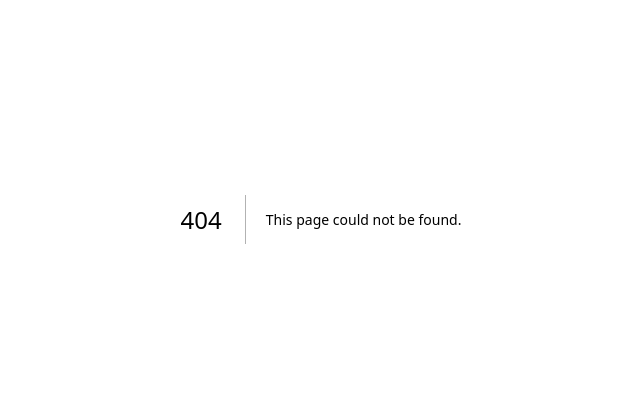
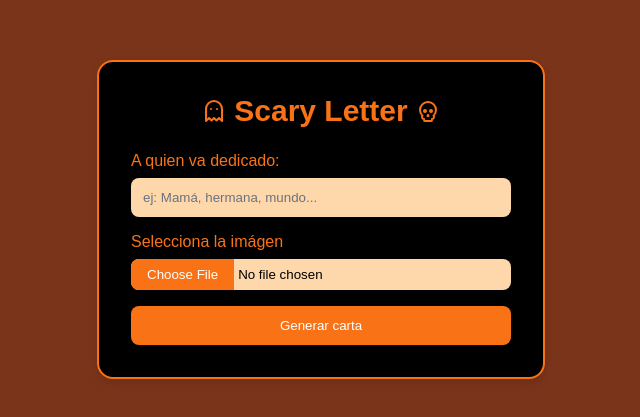
Before and after one commit to PabloMClementeP/cloudinary-halloween-hackathon, a Next.js app: page /start in a window 1280 px wide. Before the commit this address had no page. Shown: the part 181-598 px from the top of the page, without its empty margins (319-959 px from the left). Built offline with nearby package versions, Linux system fonts and the light colour scheme.

Commit message:
feat: inital concept

```diff
--- a/src/app/layout.tsx
+++ b/src/app/layout.tsx
@@ -14,8 +14,8 @@ const geistMono = localFont({
 });
 
 export const metadata: Metadata = {
-  title: "Create Next App",
-  description: "Generated by create next app",
+  title: "Cloudinary - Halloween Hackathon",
+  description: "Application to create a Cloudinary application",
 };
 
 export default function RootLayout({
--- /dev/null
+++ b/src/app/start/page.tsx
@@ -0,0 +1,79 @@
+'use client'
+
+import { useState, ChangeEvent } from 'react'
+import styled from 'styled-components'
+import { Ghost, Skull } from "lucide-react"
+import { Container, FormWrapper, ImagePreviewWrapper, Overlay, PreviewContainer, PreviewImage, StyledButton, StyledInput, StyledLabel, Title } from './style'
+
+
+
+const Start = () => {
+  const [name, setName] = useState('')
+  const [imagePreview, setImagePreview] = useState<string | null>(null)
+
+  const handleNameChange = (e: ChangeEvent<HTMLInputElement>) => {
+    setName(e.target.value)
+  }
+
+  const handleImageUpload = (e: ChangeEvent<HTMLInputElement>) => {
+    const file = e.target.files?.[0]
+    if (file) {
+      const reader = new FileReader()
+      reader.onloadend = () => {
+        setImagePreview(reader.result as string)
+      }
+      reader.readAsDataURL(file)
+    }
+  }
+
+  return (
+    <Container>
+      <FormWrapper>
+        <Title>
+          <Ghost style={{ marginRight: '0.5rem' }} />
+          Scary Letter
+          <Skull style={{ marginLeft: '0.5rem' }} />
+        </Title>
+
+        <div>
+          <StyledLabel htmlFor="name">A quien va dedicado:</StyledLabel>
+          <StyledInput
+            type="text"
+            id="name"
+            placeholder="ej: Mamá, hermana, mundo..."
+            value={name}
+            onChange={handleNameChange}
+          />
+        </div>
+
+        <div>
+          <StyledLabel htmlFor="image-upload">Selecciona la imágen</StyledLabel>
+          <StyledInput
+            type="file"
+            id="image-upload"
+            accept="image/*"
+            onChange={handleImageUpload}
+          />
+        </div>
+
+        {imagePreview && (
+          <ImagePreviewWrapper>
+            <h2 style={{ fontSize: '1.25rem', fontWeight: '600', color: '#f97316', marginBottom: '0.5rem' }}>
+              Image Preview
+            </h2>
+            <PreviewContainer>
+              <PreviewImage src={imagePreview} alt="Preview" width={0} height={0}/>
+              <Overlay />
+            </PreviewContainer>
+          </ImagePreviewWrapper>
+        )}
+
+        <StyledButton>
+          Generar carta
+        </StyledButton>
+      </FormWrapper>
+    </Container>
+  )
+}
+
+export default Start;
--- /dev/null
+++ b/src/app/start/style.tsx
@@ -0,0 +1,106 @@
+import Image from "next/image";
+import styled from "styled-components";
+
+export const Container = styled.div`
+  min-height: 100vh;
+  display: flex;
+  align-items: center;
+  justify-content: center;
+  background-color: #7a341a;
+`;
+
+export const FormWrapper = styled.div`
+  background-color: black;
+  padding: 2rem;
+  border-radius: 1rem;
+  box-shadow: 0 4px 8px rgba(0, 0, 0, 0.1);
+  max-width: 28rem;
+  width: 100%;
+  border: 2px solid #f97316;
+`;
+
+export const Title = styled.h1`
+  font-size: 1.875rem;
+  font-weight: bold;
+  color: #f97316;
+  text-align: center;
+  margin-bottom: 1.5rem;
+  display: flex;
+  align-items: center;
+  justify-content: center;
+`;
+
+export const StyledLabel = styled.label`
+  color: #f97316;
+  display: block;
+  margin-bottom: 0.5rem;
+`;
+
+export const StyledInput = styled.input`
+  width: 100%;
+  padding: 0.75rem;
+  background-color: #fed7aa;
+  color: black;
+  border-radius: 0.5rem;
+  border: none;
+  margin-bottom: 1rem;
+  &::placeholder {
+    color: #6b7280;
+  }
+
+  &[type="file"] {
+    padding: 0;
+    color: #000;
+    background-color: #fed7aa;
+
+    &::-webkit-file-upload-button {
+      background-color: #f97316;
+      color: white;
+      border: none;
+      padding: 0.5rem 1rem;
+      cursor: pointer;
+    }
+  }
+`;
+
+export const ImagePreviewWrapper = styled.div`
+  margin-top: 1rem;
+`;
+
+export const PreviewContainer = styled.div`
+  position: relative;
+  width: 100%;
+  height: 16rem;
+  border-radius: 0.5rem;
+  overflow: hidden;
+  border: 2px solid #f97316;
+`;
+
+export const PreviewImage = styled(Image)`
+  position: absolute;
+  inset: 0;
+  width: 100%;
+  height: 100%;
+  object-fit: contain;
+`;
+
+export const Overlay = styled.div`
+  position: absolute;
+  inset: 0;
+  background-color: rgba(0, 0, 0, 0.3);
+`;
+
+export const StyledButton = styled.button`
+  width: 100%;
+  padding: 0.75rem;
+  background-color: #f97316;
+  color: white;
+  border: none;
+  border-radius: 0.5rem;
+  cursor: pointer;
+  transition: background-color 0.3s ease;
+
+  &:hover {
+    background-color: #fb923c;
+  }
+`;
--- /dev/null
+++ b/src/app/style.tsx
@@ -0,0 +1,130 @@
+import { Ghost, Skull, Moon, Star } from "lucide-react";
+import styled, { keyframes } from "styled-components";
+
+export const float = keyframes`
+  0% { transform: translateY(0); }
+  50% { transform: translateY(-20px); }
+  100% { transform: translateY(0); }
+`;
+
+export const floatDelay1 = keyframes`
+  0% { transform: translateY(0); }
+  50% { transform: translateY(-15px); }
+  100% { transform: translateY(0); }
+`;
+
+export const floatDelay2 = keyframes`
+  0% { transform: translateY(0); }
+  50% { transform: translateY(-10px); }
+  100% { transform: translateY(0); }
+`;
+
+export const floatDelay3 = keyframes`
+  0% { transform: translateY(0); }
+  50% { transform: translateY(-25px); }
+  100% { transform: translateY(0); }
+`;
+
+export const pulse = keyframes`
+  0%, 100% { opacity: 1; }
+  50% { opacity: 0.5; }
+`;
+
+// Contenedor principal
+export const Container = styled.div`
+  min-height: 100vh;
+  display: flex;
+  flex-direction: column;
+  align-items: center;
+  justify-content: center;
+  background: linear-gradient(to bottom, #7a341a, black);
+  color: #f97316;
+  position: relative;
+  overflow: hidden;
+  padding: 0 1rem;
+`;
+
+// Contenedor de los íconos flotantes
+export const FloatingIcons = styled.div`
+  position: absolute;
+  inset: 0;
+  pointer-events: none;
+
+  svg {
+    position: absolute;
+  }
+`;
+
+export const FloatingGhost = styled(Ghost)`
+  top: 2.5rem;
+  left: 2.5rem;
+  animation: ${float} 4s ease-in-out infinite;
+`;
+
+export const FloatingStar = styled(Star)`
+  // Sustituto de Bat
+  top: 5rem;
+  right: 5rem;
+  animation: ${floatDelay1} 4s ease-in-out infinite;
+`;
+
+export const FloatingSkull = styled(Skull)`
+  bottom: 5rem;
+  left: 5rem;
+  animation: ${floatDelay2} 4s ease-in-out infinite;
+`;
+
+export const FloatingGhostAlt = styled(Ghost)`
+  // Sustituto de Cauldron
+  bottom: 2.5rem;
+  right: 2.5rem;
+  animation: ${floatDelay3} 4s ease-in-out infinite;
+`;
+
+// Ícono de la luna con animación de pulso
+export const PulsingMoon = styled(Moon)`
+  margin-bottom: 2rem;
+  animation: ${pulse} 2s infinite;
+`;
+
+// Título y texto
+export const Title = styled.h1`
+  font-size: 3rem;
+  font-weight: 800;
+  margin-bottom: 1rem;
+  text-align: center;
+`;
+
+export const Description = styled.p`
+  font-size: 1.25rem;
+  text-align: center;
+  margin-bottom: 2rem;
+  max-width: 40rem;
+`;
+
+export const Button = styled.button`
+  background-color: #f97316;
+  color: white;
+  font-size: 1.125rem;
+  padding: 1.5rem 2rem;
+  border-radius: 9999px;
+  border: none;
+  cursor: pointer;
+  transition: all 0.3s ease;
+  display: flex;
+  align-items: center;
+  justify-content: center;
+  transform: scale(1);
+
+  &:hover {
+    background-color: #fb923c;
+    transform: scale(1.05);
+    box-shadow: 0 4px 8px rgba(0, 0, 0, 0.2);
+  }
+`;
+
+export const Disclaimer = styled.div`
+  margin-top: 3rem;
+  font-size: 0.875rem;
+  opacity: 0.7;
+`;
```
Also changed, not shown: package.json (+6 -3 lines), src/app/page.tsx (+40 -89 lines), 1 other file (tests, documents, lock files or other folders).
